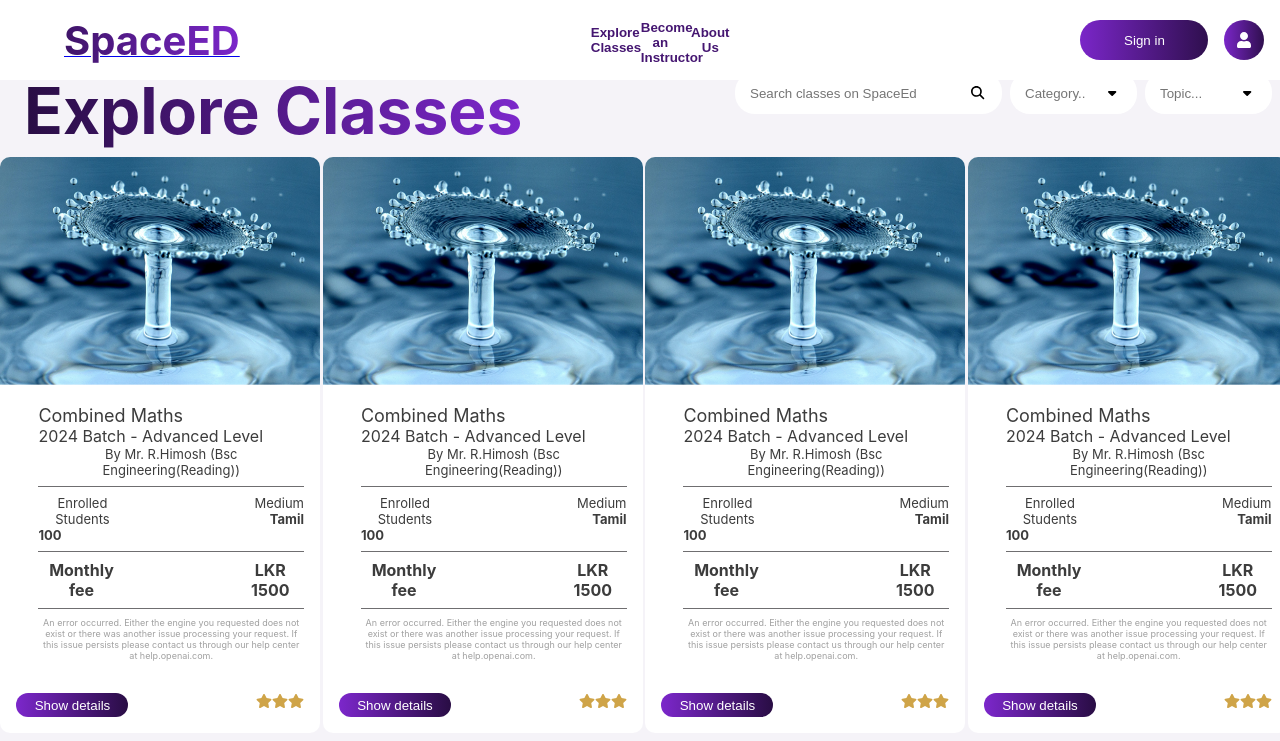
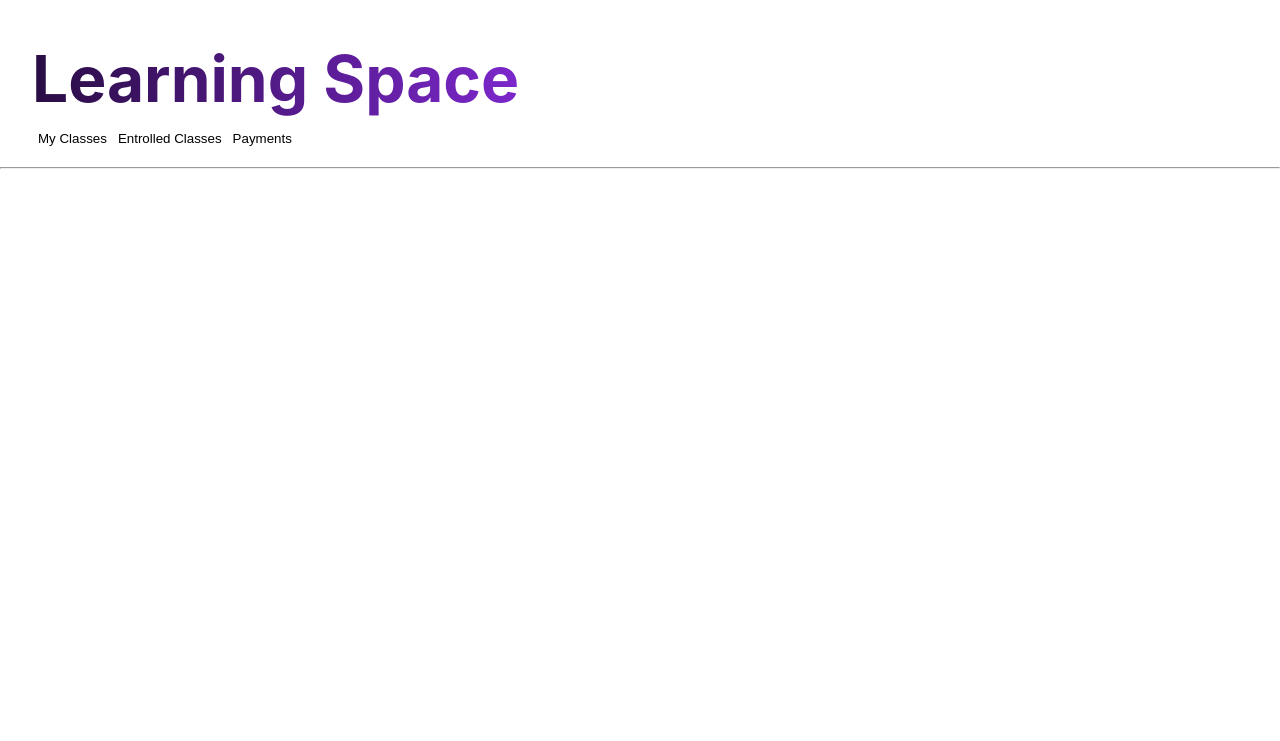
Before and after one commit to Sathursan-S/ProjectOneEd, a React (Create React App) app in the folder Frontend/: page /explore-classes in a window 1280 px wide. Shown: the top 741 px of the page. Built offline with nearby package versions, Linux system fonts and the light colour scheme.

Commit message:
Student-Home-Page-0001

```diff
--- a/Frontend/src/App.js
+++ b/Frontend/src/App.js
@@ -14,11 +14,12 @@ import InstructorAuthPage from './Pages/InstructorAuthPage/InstructorAuthPage';
 // import Card from './Components/Card/Card';
 import { BrowserRouter, Routes, Route } from 'react-router-dom';
 import ExploreClassesPage from './Pages/ExploreClassesPage/ExploreClassesPage';
+import StudentHomePage from './Pages/StudentHomePage/StudentHomePage';
 
 function App() {
   return (
     <div className="App">
-      <BrowserRouter>
+      {/* <BrowserRouter>
         <Navigation/>
         <Routes>
           <Route path="/" element={<LandingPage />} />
@@ -26,7 +27,8 @@ function App() {
           <Route path="/class-view" element={<ClassViewPage />} />
           <Route path="/explore-classes" element={<ExploreClassesPage />} />
         </Routes>
-      </BrowserRouter>
+      </BrowserRouter> */}
+      <StudentHomePage/>
 
       {/* <ExploreClassesPage/> */}
       {/* <LoginCard/> */}
--- /dev/null
+++ b/Frontend/src/Pages/StudentHomePage/StudentHomePage.css
@@ -0,0 +1,23 @@
+.student-home-page-title{
+        background: linear-gradient(to right, #290D44, #7C27CB); /* Adjust the colors as needed */
+    -webkit-background-clip: text;
+    color: transparent;
+    font-size: 5vw;
+    font-weight: bolder;
+    margin-top: 5vh;
+
+}
+.student-home-page-header{
+    display: flex;
+    flex-direction: column;
+    margin-left: 2rem;
+    margin-right: auto;
+    justify-content: flex-start;
+    align-items: start;
+
+}
+.student-home-page-navbar>button{
+    width: auto;
+
+
+}
--- /dev/null
+++ b/Frontend/src/Pages/StudentHomePage/StudentHomePage.jsx
@@ -0,0 +1,26 @@
+import React from 'react'
+import './StudentHomePage.css';
+const StudentHomePage = () => {
+  return (
+      <div className='StudentHomePage'>
+          <div className="student-home-page-header">
+              <div className='student-home-page-title'>
+                  <span >Learning Space</span>
+              </div>
+
+            <div className="student-home-page-navbar">
+              <button>My Classes</button>
+              <button>Entrolled Classes</button>
+              <button>Payments</button>
+              </div>
+
+          </div>
+          <hr />
+
+
+
+    </div>
+  )
+}
+
+export default StudentHomePage
```
Also changed, not shown: Frontend/src/Components/EnrolledClassCard/EnrolledClassCard.jsx (added, +22 -0 lines), Frontend/src/Components/EnrolledClassCard/EnrolledClassCard.css (added).
